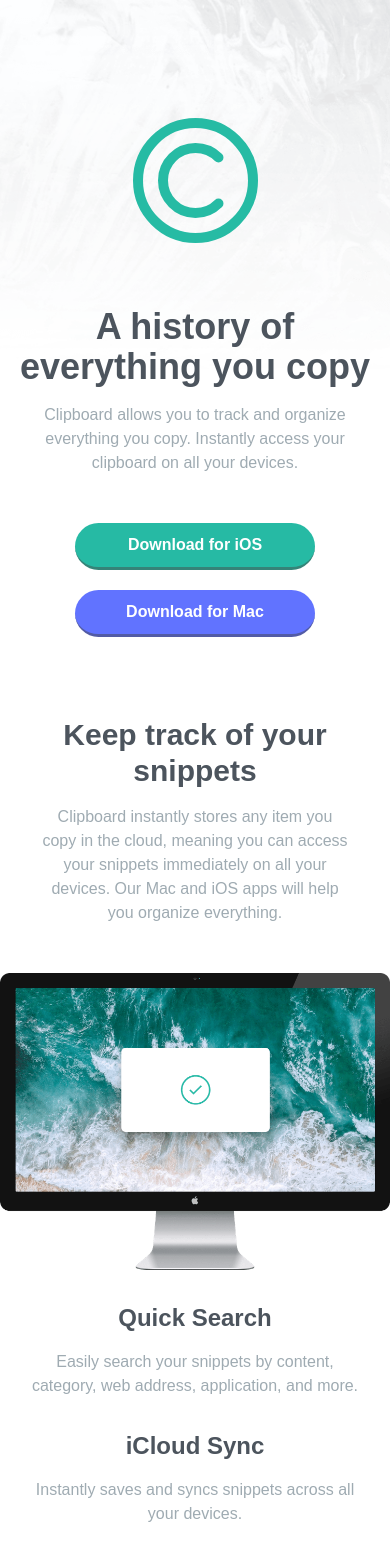
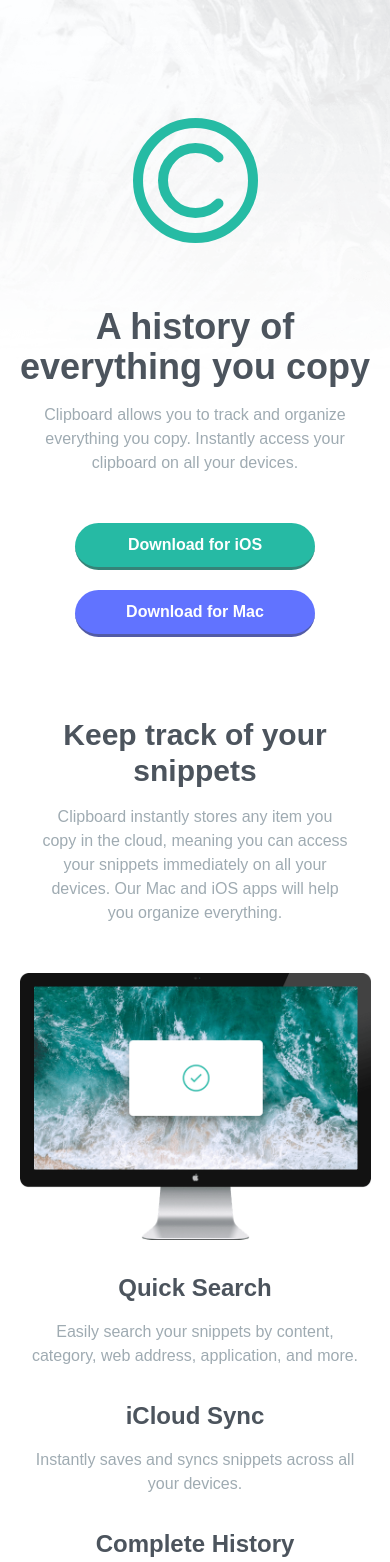
Before and after one commit to maysaraujo/clipboard-landing-page, a React (Vite) app: page / in a window 390 px wide. Shown: the top 1562 px of the page. Built offline with nearby package versions, Linux system fonts and the light colour scheme; a web font is replaced by a local one.

Commit message:
feat: adding pageCenter class to mobile

```diff
--- a/src/components/FirstSection.jsx
+++ b/src/components/FirstSection.jsx
@@ -5,6 +5,7 @@ import TextFirstSection from './TextFirstSection';
 const FirstSection = () => {
   return (
     <section className='bg-white pt-20'>
+      <div className='pageCenter lg:hidden'>
         <SectionText
           title='Keep track of your snippets'
           text='Clipboard instantly stores any item you copy in the cloud, meaning you
@@ -36,6 +37,7 @@ const FirstSection = () => {
             />
           </div>
         </div>
+      </div>
     </section>
   );
 };
```
Lines whose indentation alone changed are shown as unchanged.
